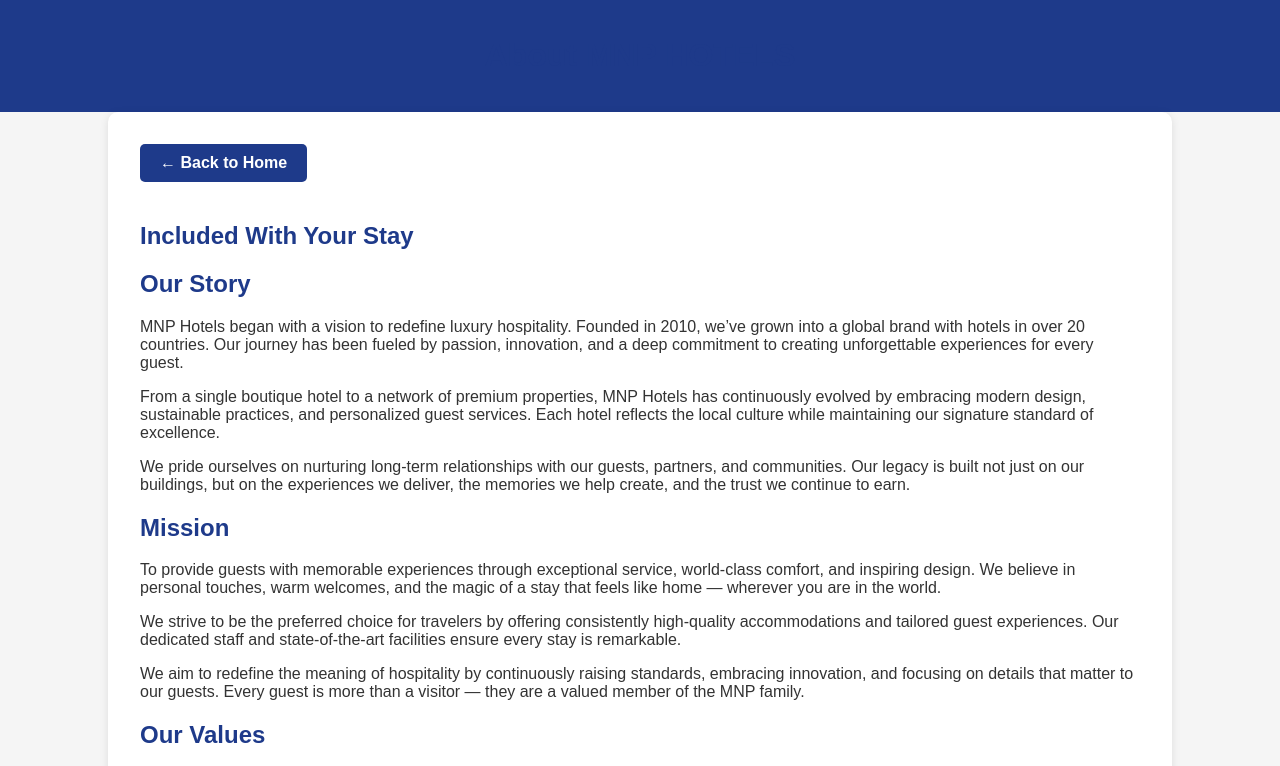
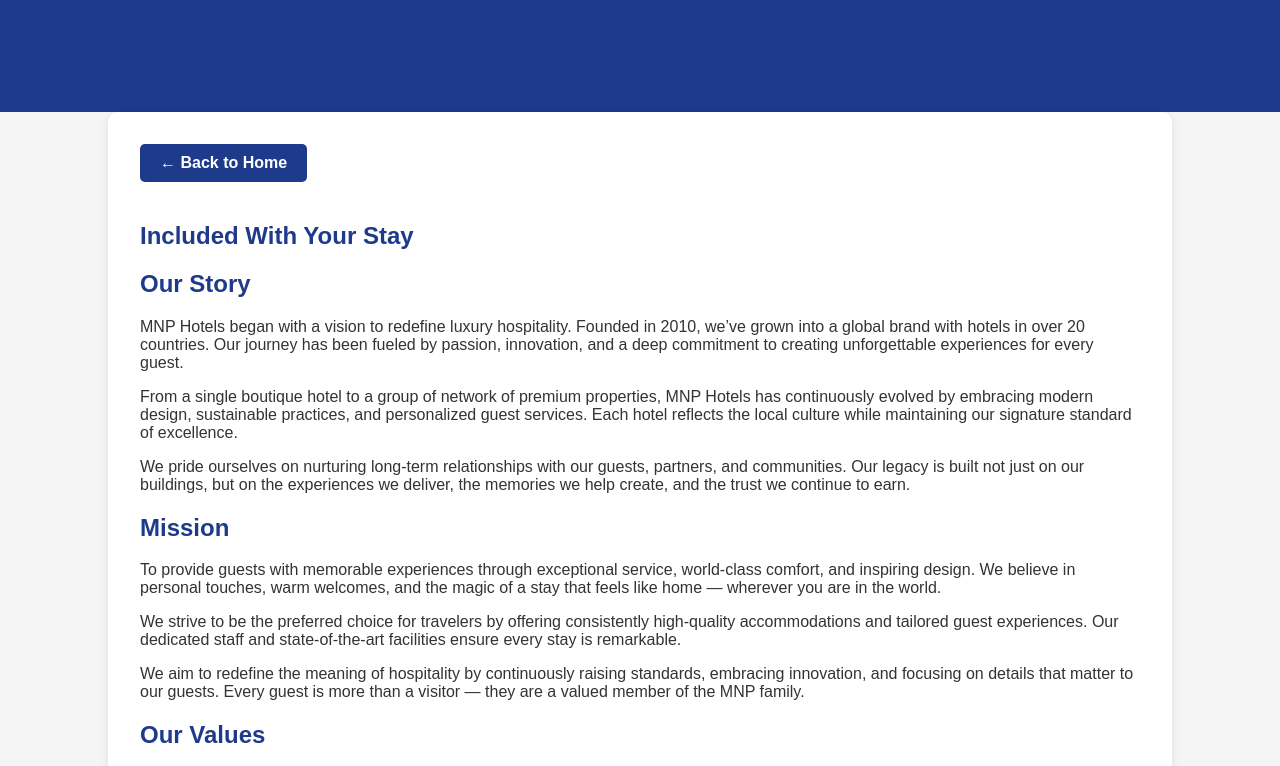
Before and after one commit to PiyushKumarBharati/Hotel-Management-Website, a plain HTML site: page about.html in a window 1280 px wide. Shown: the top 766 px of the page. Drawn offline with Linux system fonts and the light colour scheme.

Commit message:
Update about.html

```diff
--- a/about.html
+++ b/about.html
@@ -62,7 +62,7 @@
     <h2>Included With Your Stay</h2>
     <h2>Our Story</h2>
     <p>MNP Hotels began with a vision to redefine luxury hospitality. Founded in 2010, we’ve grown into a global brand with hotels in over 20 countries. Our journey has been fueled by passion, innovation, and a deep commitment to creating unforgettable experiences for every guest.</p>
-    <p>From a single boutique hotel to a network of premium properties, MNP Hotels has continuously evolved by embracing modern design, sustainable practices, and personalized guest services. Each hotel reflects the local culture while maintaining our signature standard of excellence.</p>
+    <p>From a single boutique hotel to a group of network of premium properties, MNP Hotels has continuously evolved by embracing modern design, sustainable practices, and personalized guest services. Each hotel reflects the local culture while maintaining our signature standard of excellence.</p>
     <p>We pride ourselves on nurturing long-term relationships with our guests, partners, and communities. Our legacy is built not just on our buildings, but on the experiences we deliver, the memories we help create, and the trust we continue to earn.</p>
 
     <h2>Mission</h2>
```
